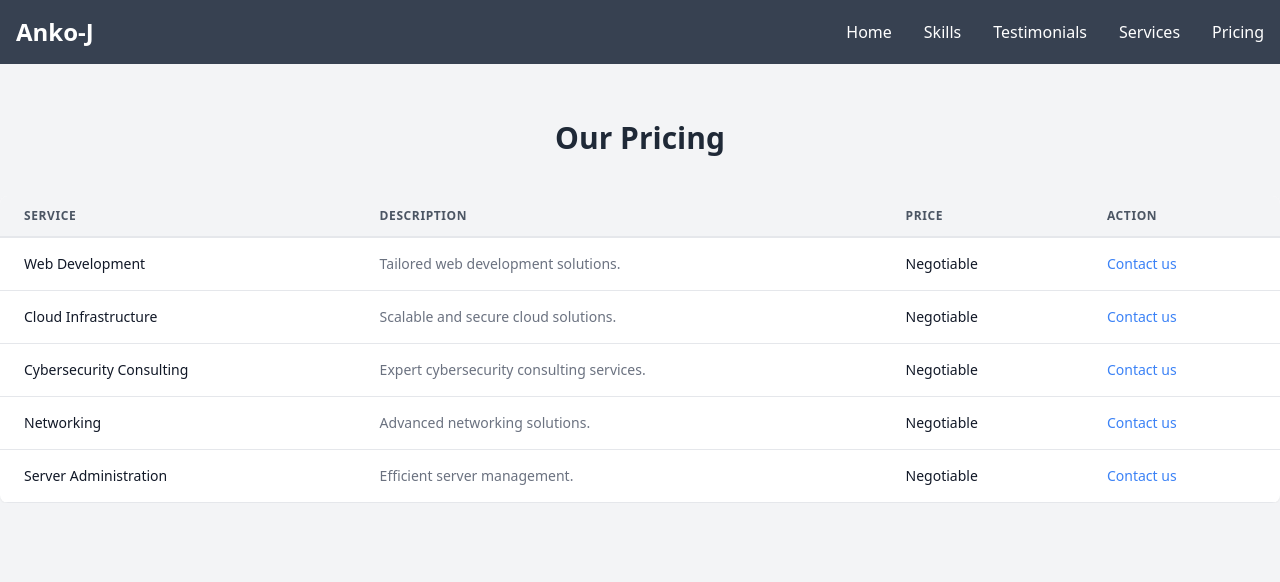
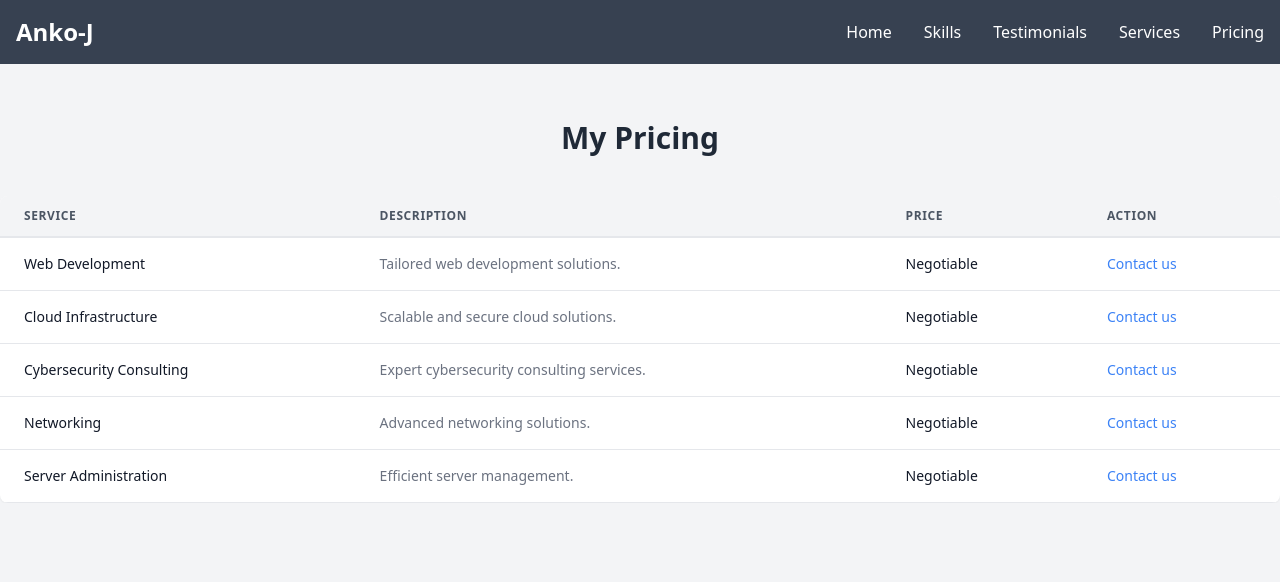
Before and after one commit to Joshuaphir/portfolio-ankoj-app, a Flask app: page /prices in a window 1280 px wide. Shown: the top 582 px of the page. Run offline with Flask 3, Linux system fonts and the light colour scheme; style sheets or scripts are compiled from the project's sources.

Commit message:
simple change

```diff
--- a/templates/prices.html
+++ b/templates/prices.html
@@ -7,7 +7,7 @@
 <!--pricing section -->
 <section id="pricing" class="py-20 bg-gray-100">
     <div class="container mx-auto italic md:not-italic mt-5 md:mt-10">
-        <h2 class="text-3xl font-semibold mx-5 md:mx-auto text-gray-800 mb-10 md:text-center">Our Pricing</h2>
+        <h2 class="text-3xl font-semibold mx-5 md:mx-auto text-gray-800 mb-10 md:text-center">My Pricing</h2>
         <div class="overflow-x-auto">
             <table class="min-w-full bg-white divide-y divide-gray-200 rounded-lg overflow-hidden shadow-sm">
                 <thead class="bg-gray-100">
```
